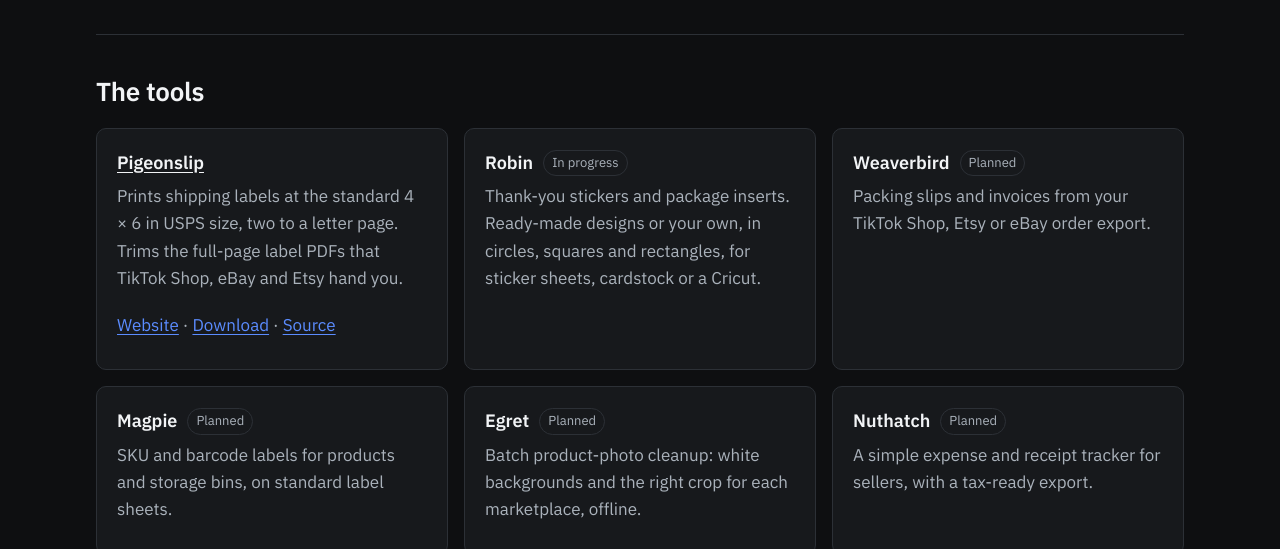
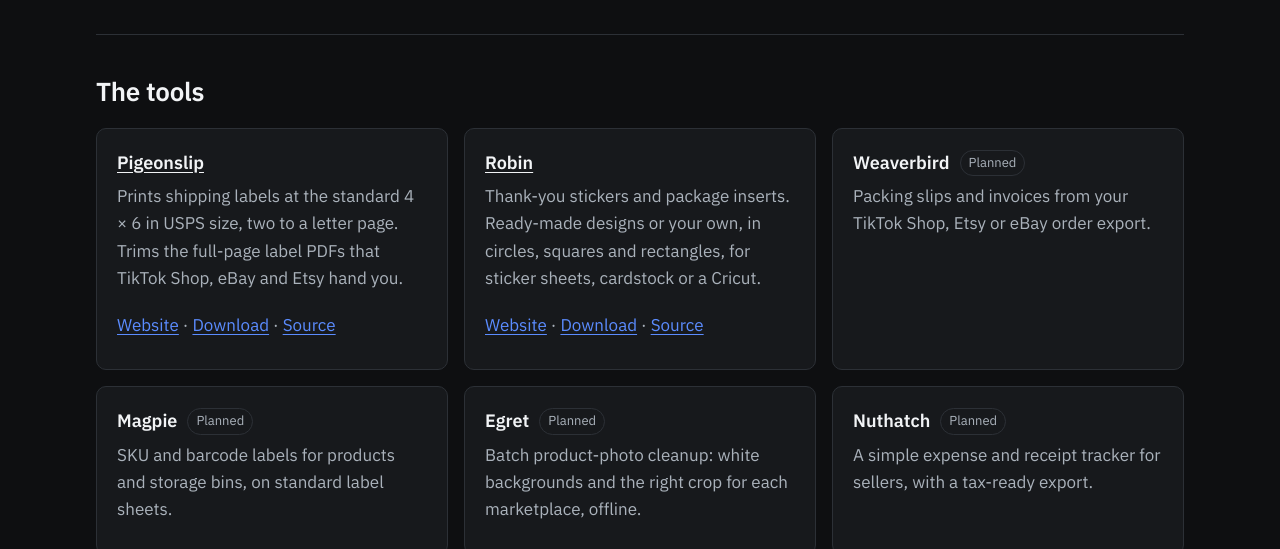
Before and after one commit to matpitts13/flockton, a plain HTML site: page site/index.html in a window 1280 px wide. Shown: the part 674-1223 px from the top of the page. Drawn offline with Linux system fonts and the light colour scheme.

Commit message:
feat: Robin is released; link its site, download and source
Co-Authored-By: Claude Opus 5.5 <noreply@anthropic.com>

```diff
--- a/site/index.html
+++ b/site/index.html
@@ -60,9 +60,10 @@
             <p>Prints shipping labels at the standard 4 × 6 in USPS size, two to a letter page. Trims the full-page label PDFs that TikTok Shop, eBay and Etsy hand you.</p>
             <p class="links"><a href="https://pigeonslip.ravenburst.com">Website</a> · <a href="https://github.com/matpitts13/pigeonslip/releases/latest">Download</a> · <a href="https://github.com/matpitts13/pigeonslip">Source</a></p>
           </li>
-          <li class="tool is-soon">
-            <h3>Robin <span class="tag">In progress</span></h3>
+          <li class="tool">
+            <h3><a href="https://robin.ravenburst.com">Robin</a></h3>
             <p>Thank-you stickers and package inserts. Ready-made designs or your own, in circles, squares and rectangles, for sticker sheets, cardstock or a Cricut.</p>
+            <p class="links"><a href="https://robin.ravenburst.com">Website</a> · <a href="https://github.com/matpitts13/flockton-robin/releases/latest">Download</a> · <a href="https://github.com/matpitts13/flockton-robin">Source</a></p>
           </li>
           <li class="tool is-soon">
             <h3>Weaverbird <span class="tag">Planned</span></h3>
```
Also changed, not shown: 1 other file.
